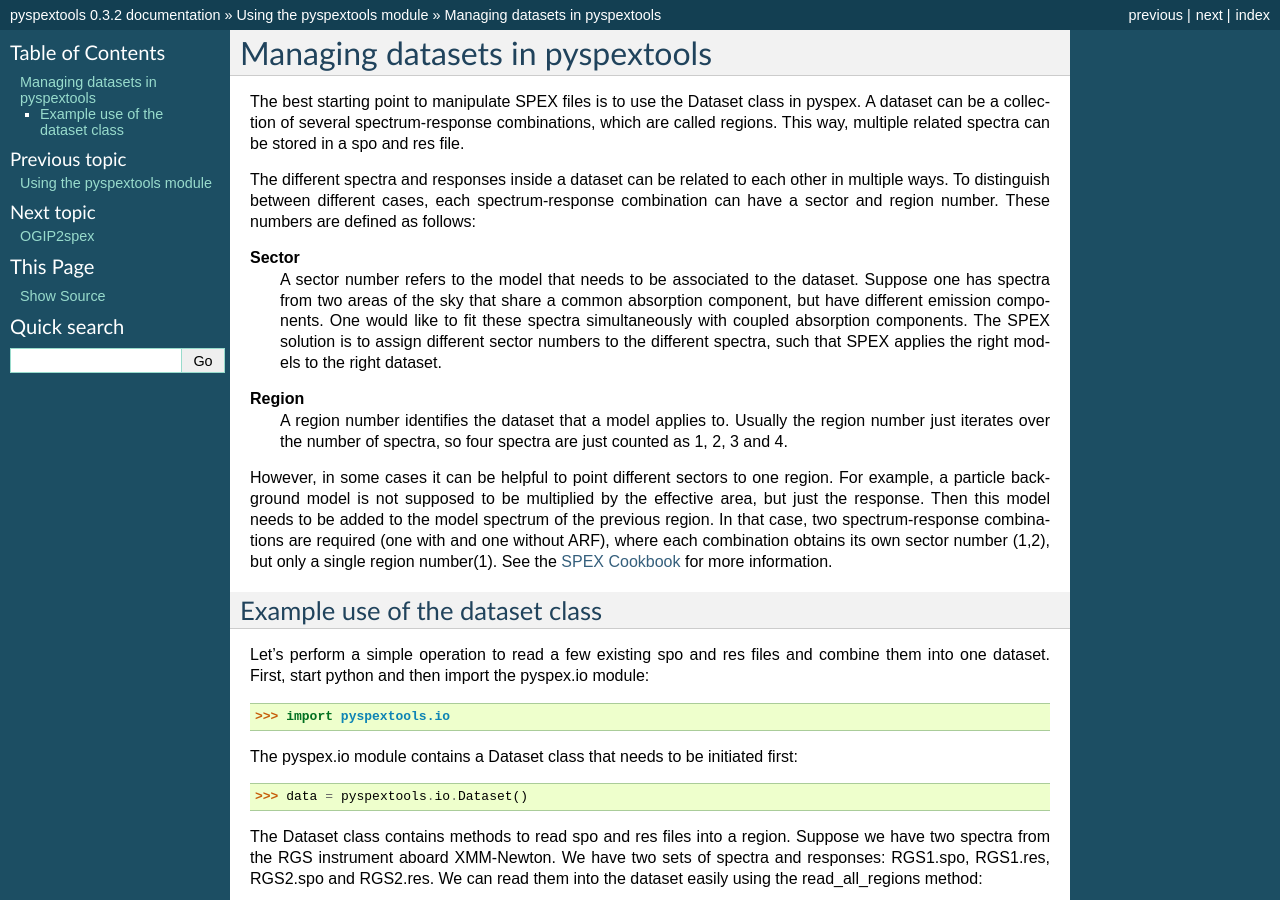
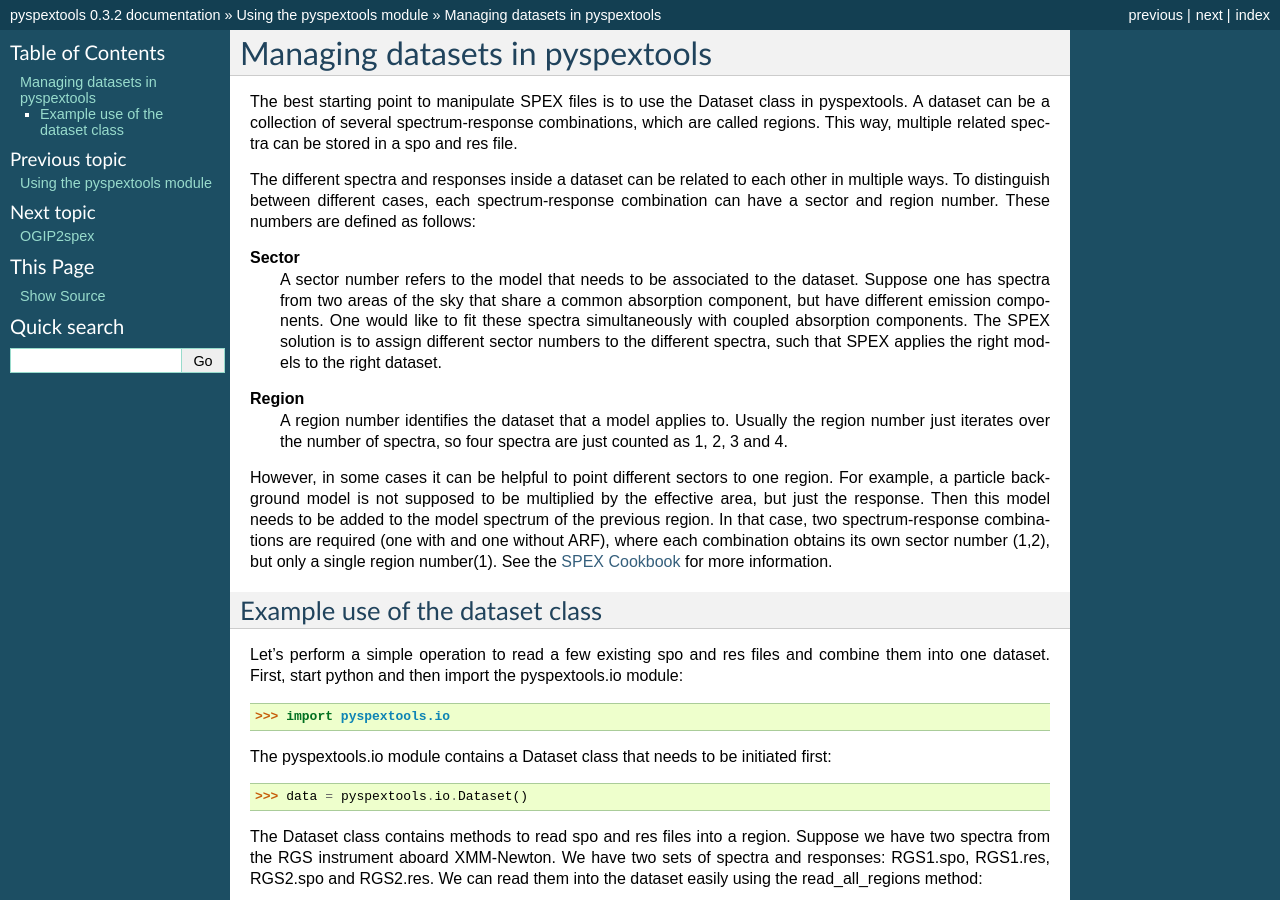
Before and after one commit to spex-xray/pyspextools, a Sphinx documentation site: the page built from doc/source/tutorials/datasets.rst, in a window 1280 px wide and 900 px high. Built offline with Sphinx 7.4.7, drawn with Linux system fonts in a browser that asks for light colours; formulas are drawn with MathJax 3.

Commit message:
Found a couple more occurances of pyspex instead of pyspextools. Fixed.
This commit fixes issue #3.

```diff
--- a/doc/source/data.rst
+++ b/doc/source/data.rst
@@ -3,7 +3,7 @@ pyspextools.data: Data filtering and optimization functions
 
 Spectra and response matrices are not always delivered in their most optimal form. They, for example, contain
 bad channels or channels with zero response. In addition, spectra and responses can be optimized for storage,
-calculation speed and statistical accuracy. The pyspex.data module contains functions to filter or optimize
+calculation speed and statistical accuracy. The pyspextools.data module contains functions to filter or optimize
 spectra and response matrices with respect to their originals.
 
 .. currentmodule:: pyspextools.data
--- a/doc/source/tutorials/datasets.rst
+++ b/doc/source/tutorials/datasets.rst
@@ -1,9 +1,9 @@
 Managing datasets in pyspextools
 ================================
 
-The best starting point to manipulate SPEX files is to use the Dataset class in pyspex. A dataset can be a collection
-of several spectrum-response combinations, which are called regions. This way, multiple related spectra can be stored
-in a spo and res file.
+The best starting point to manipulate SPEX files is to use the Dataset class in pyspextools. A dataset can be a
+collection of several spectrum-response combinations, which are called regions. This way, multiple related spectra can
+be stored in a spo and res file.
 
 The different spectra and responses inside a dataset can be related to each other in multiple ways. To distinguish
 between different cases, each spectrum-response combination can have a sector and region number. These numbers are
@@ -29,11 +29,11 @@ Example use of the dataset class
 --------------------------------
 
 Let's perform a simple operation to read a few existing spo and res files and combine them into one dataset.
-First, start python and then import the pyspex.io module::
+First, start python and then import the pyspextools.io module::
 
     >>> import pyspextools.io
 
-The pyspex.io module contains a Dataset class that needs to be initiated first::
+The pyspextools.io module contains a Dataset class that needs to be initiated first::
 
     >>> data = pyspextools.io.Dataset()
 
--- a/doc/source/tutorials/myusermodel.rst
+++ b/doc/source/tutorials/myusermodel.rst
@@ -16,12 +16,12 @@ The following imports are mandatory::
 
   import math                         # Import math module
   import numpy                        # Import numpy module
-  from pyspextools.model import User  # Import the user module from pyspex.model
+  from pyspextools.model import User  # Import the user module from pyspextools.model
 
 
 **Initialisation**
 
-The user module from pyspex.model needs to be initialized first. This will read in
+The user module from pyspextools.model needs to be initialized first. This will read in
 the input file from SPEX automatically and initialize the arrays::
 
     usr=User()
```
